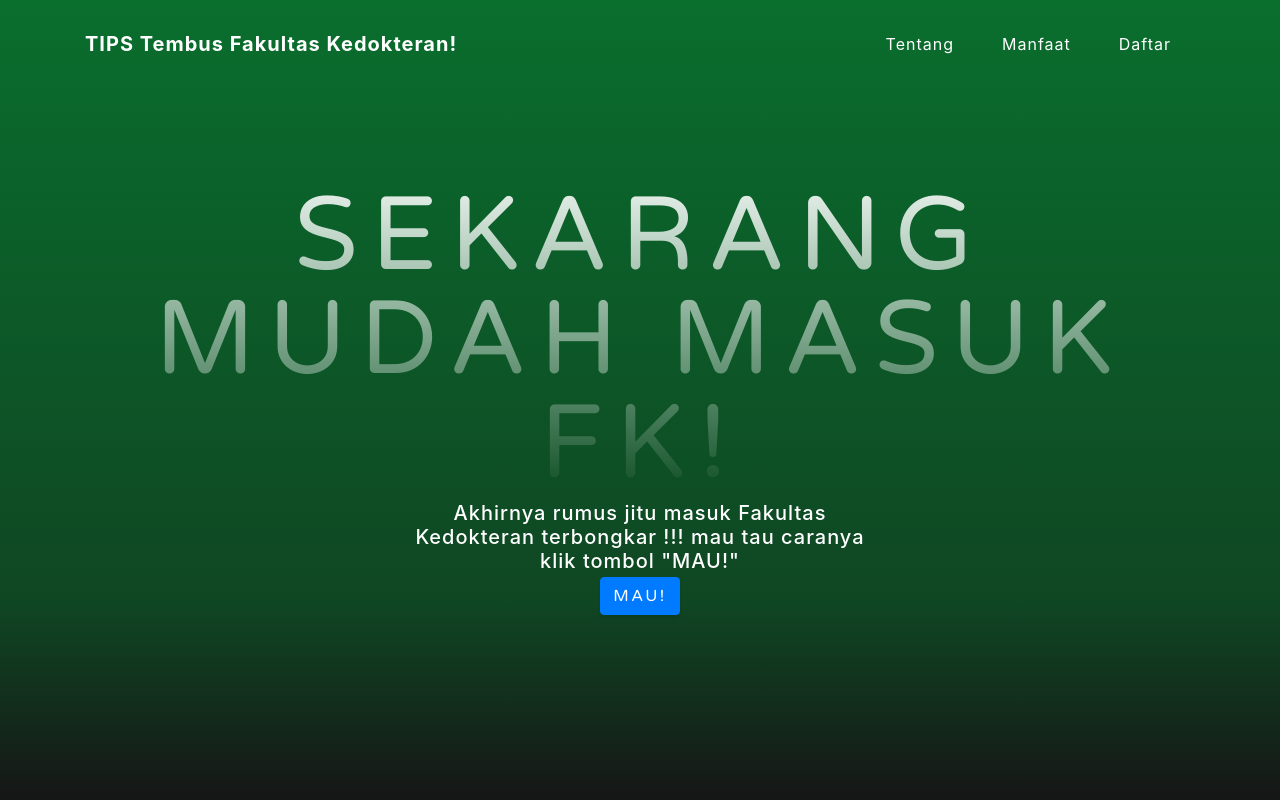
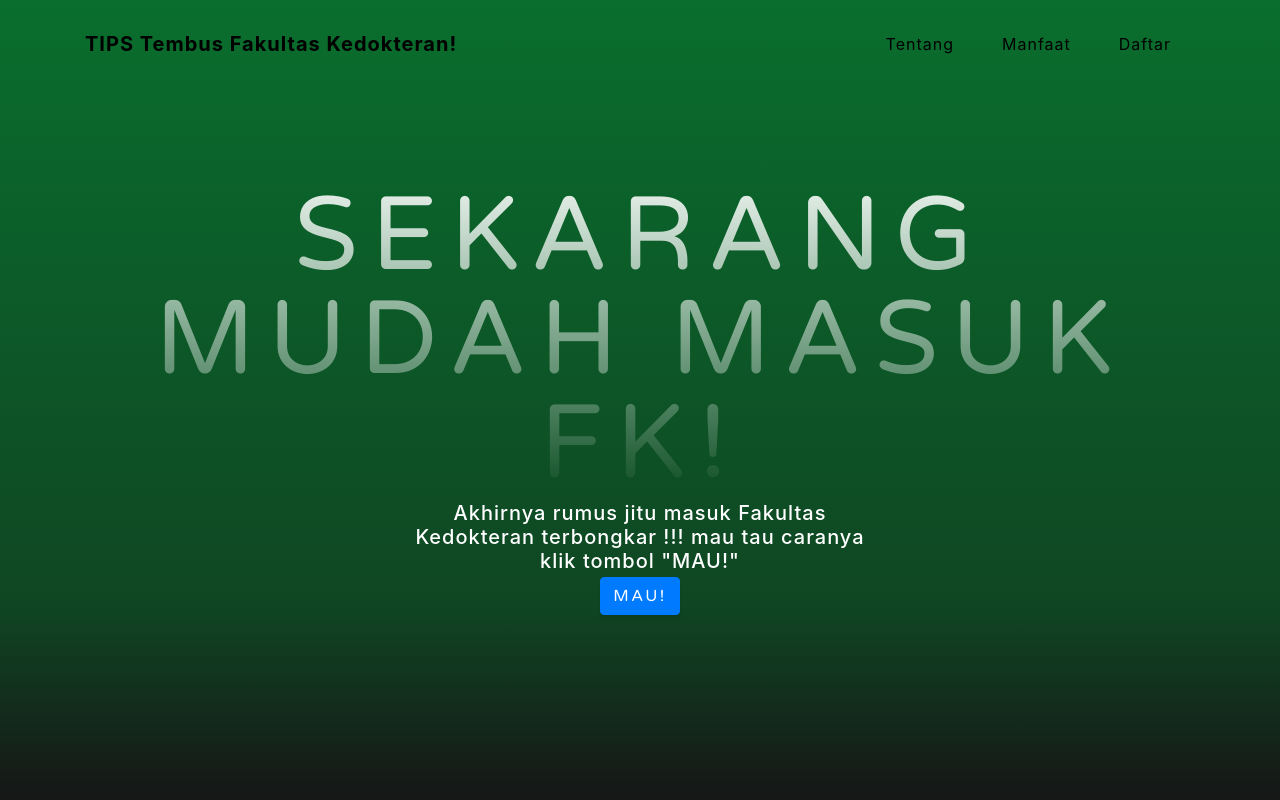
Before and after one commit to taufikhidayat14/tembusfk, a website with bundled scripts: page index.html in a window 1280 px wide. Shown: the top 800 px of the page. Built offline with nearby package versions, Linux system fonts and the light colour scheme.

Commit message:
ganti form

```diff
--- a/index.html
+++ b/index.html
@@ -28,7 +28,7 @@
     <!-- Navigation -->
     <nav class="navbar navbar-expand-lg navbar-light fixed-top" id="mainNav">
       <div class="container">
-        <a class="navbar-brand js-scroll-trigger" href="#page-top"><font color="white">TIPS Tembus Fakultas Kedokteran!</font></a>
+        <a class="navbar-brand js-scroll-trigger" href="#page-top"><font color="black">TIPS Tembus Fakultas Kedokteran!</font></a>
         <button class="navbar-toggler navbar-toggler-right" type="button" data-toggle="collapse" data-target="#navbarResponsive" aria-controls="navbarResponsive" aria-expanded="false" aria-label="Toggle navigation">
           Menu
           <i class="fas fa-bars"></i>
@@ -36,13 +36,13 @@
         <div class="collapse navbar-collapse" id="navbarResponsive">
           <ul class="navbar-nav ml-auto">
             <li class="nav-item">
-              <a class="nav-link js-scroll-trigger" href="#about"><font color="white">Tentang</font></a>
+              <a class="nav-link js-scroll-trigger" href="#about"><font color="black">Tentang</font></a>
             </li>
             <li class="nav-item">
-              <a class="nav-link js-scroll-trigger" href="#projects"><font color="white">Manfaat</font></a>
+              <a class="nav-link js-scroll-trigger" href="#projects"><font color="black">Manfaat</font></a>
             </li>
             <li class="nav-item">
-              <a class="nav-link js-scroll-trigger" href="#signup"><font color="white">Daftar</font></a>
+              <a class="nav-link js-scroll-trigger" href="#signup"><font color="black">Daftar</font></a>
             </li>
           </ul>
         </div>
@@ -108,8 +108,9 @@
           <div class="col-md-10 col-lg-8 mx-auto text-center">
 
             <i class="far fa-paper-plane fa-2x mb-2 text-white"></i>
-            <h2 class="text-white mb-5">Cukup masukan Nama, Email, dan Nomor Whatsapp Aktif kamu di bawah ini:
+            <h2 class="text-white mb-5">Satu langkah lagi kamu bisa ikutan sharing dengan cara isi form di bawah ini :)
             </h2>
+
 
     <iframe
     id="JotFormIFrame-82586552881469"
```
